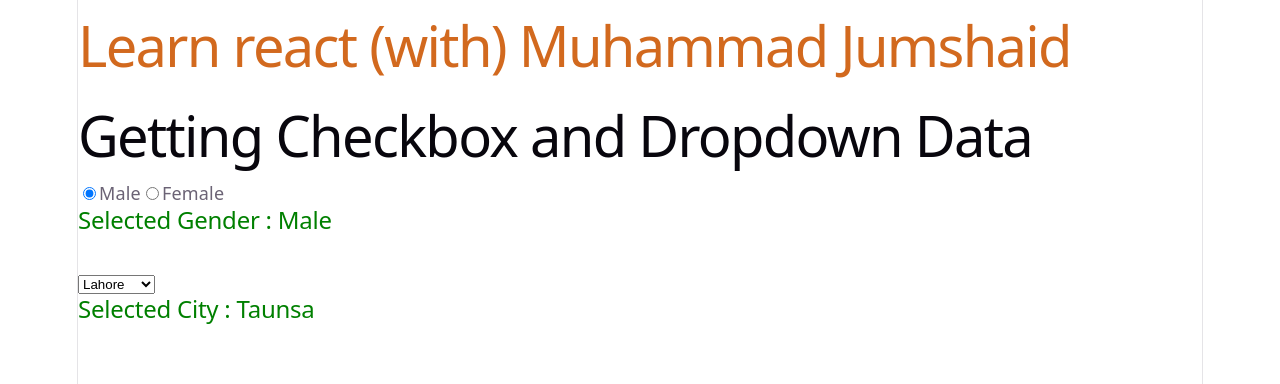
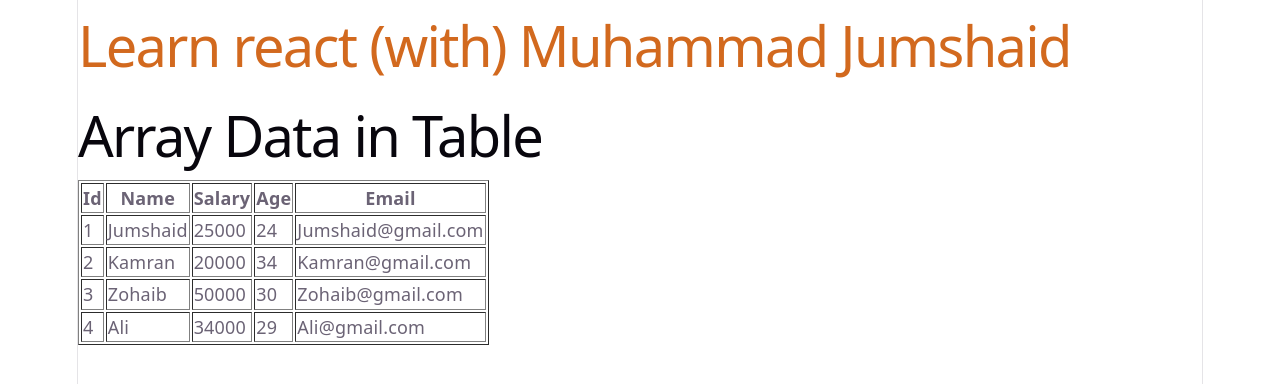
Before and after one commit to MuhammadJumshaid/Jumshaid-reactcode, a React (Vite) app: page / in a window 1280 px wide. Shown: the top 384 px of the page. Built offline with nearby package versions, Linux system fonts and the light colour scheme.

Commit message:
20260804_Table and Array with Map method

```diff
--- a/src/App.jsx
+++ b/src/App.jsx
@@ -1,10 +1,11 @@
 
 // import { useState } from 'react'
 import './App.css'
-import CheckBox from './CheckBox'
-import RadioBtnAdnDropdown from './RadioBtnAndDropdown'
-import SpreadOperator from './SpreadOperator'
-import SpreadOperatorInReact from './SpreadOperatorInReact'
+import TableAndArray from './TableAndArray'
+// import CheckBox from './CheckBox'
+// import RadioBtnAdnDropdown from './RadioBtnAndDropdown'
+// import SpreadOperator from './SpreadOperator'
+// import SpreadOperatorInReact from './SpreadOperatorInReact'
 // import InputBoxData from './InputBoxData'
 // import ControlledComponents from './ControlledComponents'
 // import UseStateAsProps from './UseStateAsProps'
@@ -129,8 +130,10 @@ user && <UseStateAsProps userName = {user} />
 {/* <SpreadOperator/> */}
 {/* <SpreadOperatorInReact/> */}
 {/* <CheckBox/> */}
-<RadioBtnAdnDropdown/>
+{/* <RadioBtnAdnDropdown/> */}
 
+
+<TableAndArray/>
    </>
   )
 }
--- /dev/null
+++ b/src/TableAndArray.jsx
@@ -0,0 +1,76 @@
+import React from 'react'
+
+const TableAndArray = () => {
+
+    const employeeInf = [
+        {
+            Id : 1,
+            "Name" : "Jumshaid",
+            Salary : 25000,
+            Age : 24,
+            Email : "Jumshaid@gmail.com"
+        },
+        {
+            Id : 2,
+            "Name" : "Kamran",
+            Salary : 20000,
+            Age : 34,
+            Email : "Kamran@gmail.com"
+        },
+        {
+            Id : 3,
+            "Name" : "Zohaib",
+            Salary : 50000,
+            Age : 30,
+            Email : "Zohaib@gmail.com"
+        },
+        {
+            Id : 4,
+            "Name" : "Ali",
+            Salary : 34000,
+            Age : 29,
+            Email : "Ali@gmail.com"
+        },
+    ]
+
+  return (
+    <div>
+      <h1>Array Data in Table</h1>
+
+      {/* <table border={{border : 1}}> */}
+      <table border="1">
+        <thead>
+            <tr>
+                <th>Id</th>
+                <th>Name</th>
+                <th>Salary</th>
+                <th>Age</th>
+                <th>Email</th>
+            </tr>
+        </thead>
+        <tbody>
+
+            {
+                employeeInf.map((item)=>{
+            return(
+                    <>
+                    <tr>
+                <td>{item.Id}</td>
+                <td>{item.Name}</td>
+                <td>{item.Salary}</td>
+                <td>{item.Age}</td>
+                <td>{item.Email}</td>
+                </tr>
+            </>
+
+           )
+            })
+        }
+
+        </tbody>
+      </table>
+    </div>
+  )
+}
+
+export default TableAndArray
```
